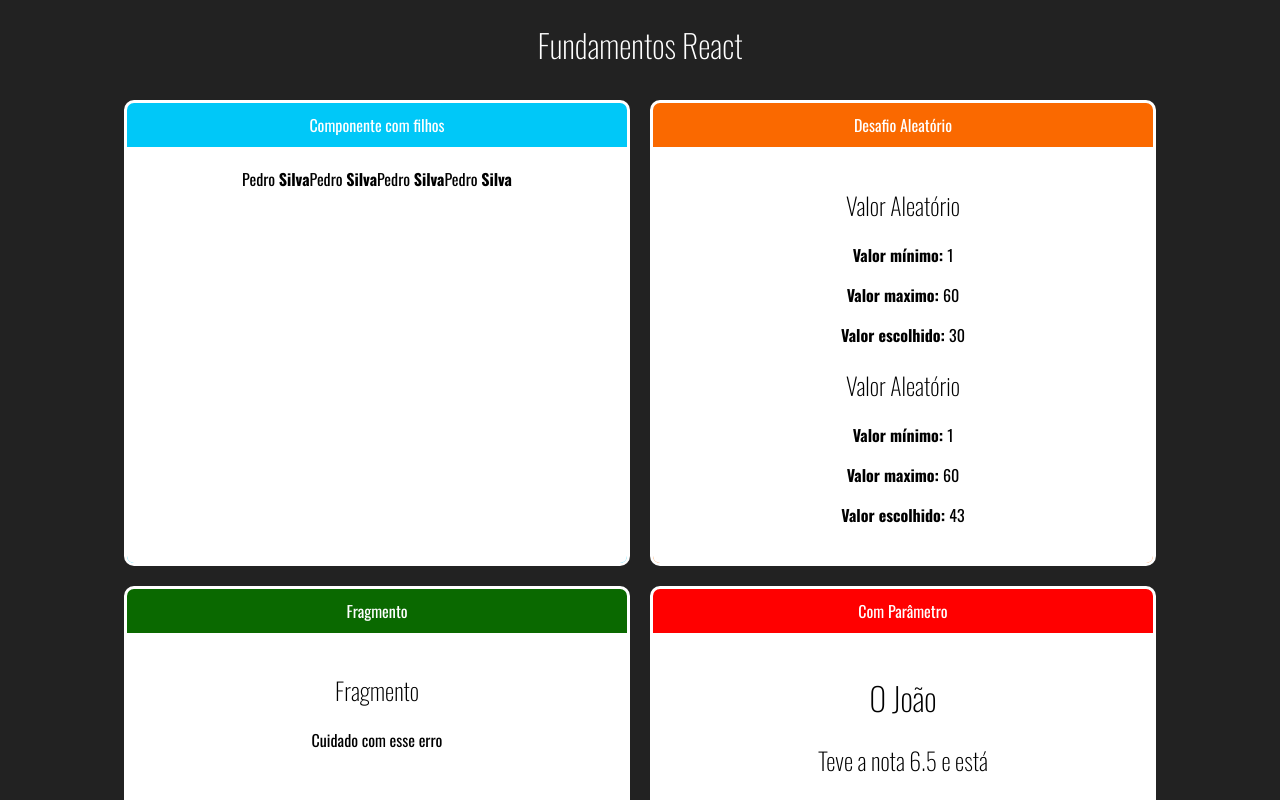
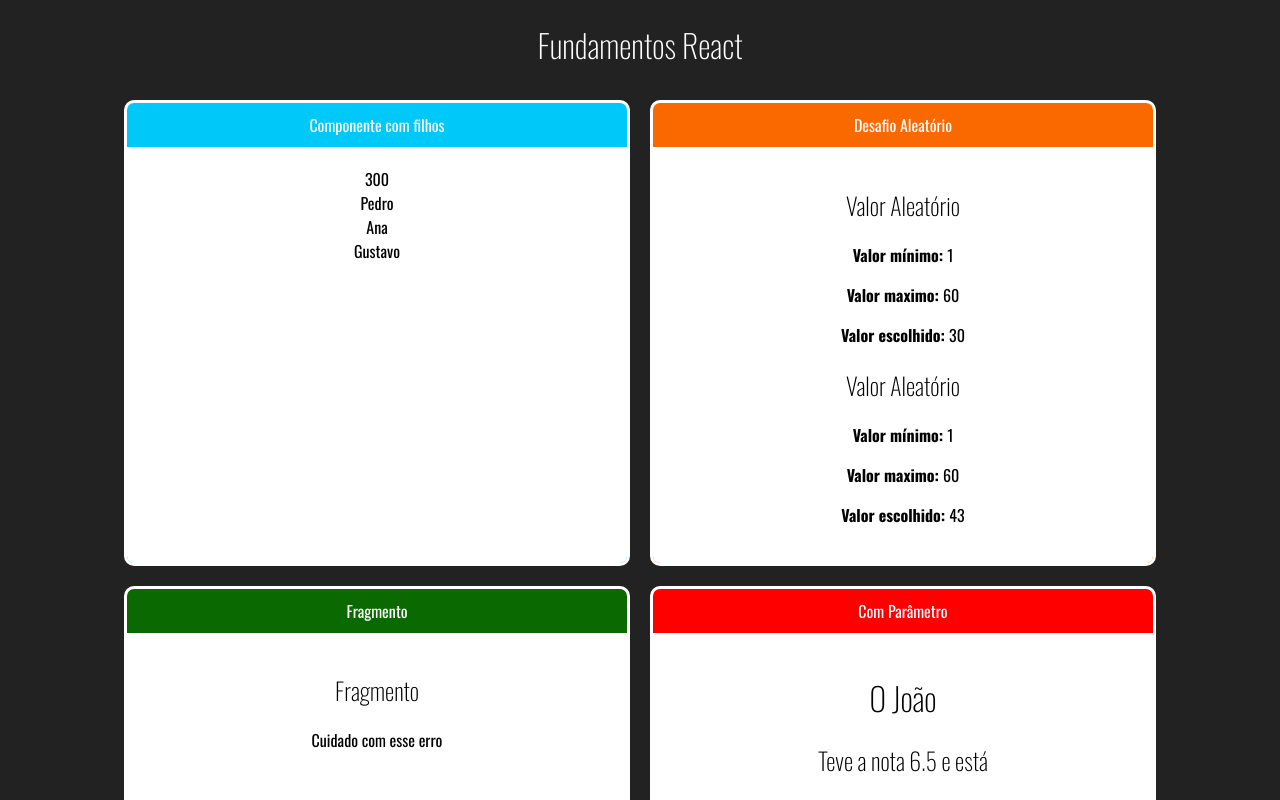
Before and after one commit to arielpellegrino/ReactJS-COD3, a React app in the folder fundamentos React/fundamentos-react/: page / in a window 1280 px wide. Shown: the top 800 px of the page. Built offline with nearby package versions, Linux system fonts and the light colour scheme.

Commit message:
Update arquivo: aulas sobre repasse de dados

```diff
--- a/fundamentos React/fundamentos-react/src/components/App.jsx
+++ b/fundamentos React/fundamentos-react/src/components/App.jsx
@@ -6,6 +6,7 @@ import Aleatorio from "./basicos/Aleatorio";
 import Card from "./layout/Card";
 import "./App.css";
 import Familia from "./basicos/Familia";
+import FamiliaMembro from "./basicos/FamiliaMembro";
 
 export default function App(){
   return (
@@ -13,7 +14,11 @@ export default function App(){
         <h1> Fundamentos React</h1>
             <div className="Cards">
                 <Card titulo="Componente com filhos" color="#00C8F8">
-                    <Familia></Familia>
+                    <Familia sobrenome="Ferreira">
+                        <FamiliaMembro nome="Pedro" />
+                        <FamiliaMembro nome="Ana" />
+                        <FamiliaMembro nome="Gustavo" />
+                    </Familia>
                 </Card>
 
 
--- a/fundamentos React/fundamentos-react/src/components/basicos/Familia.jsx
+++ b/fundamentos React/fundamentos-react/src/components/basicos/Familia.jsx
@@ -1,13 +1,11 @@
 import React from "react";
-import FamiliaMembro from "./FamiliaMembro";
+
 
 export default function Familia(props) {
     return (
         <div>
-            <FamiliaMembro></FamiliaMembro>
-            <FamiliaMembro></FamiliaMembro>
-            <FamiliaMembro></FamiliaMembro>
-            <FamiliaMembro></FamiliaMembro>
+            {30 * 10}
+            {props.children}
         </div>
     );
 }
--- a/fundamentos React/fundamentos-react/src/components/basicos/FamiliaMembro.jsx
+++ b/fundamentos React/fundamentos-react/src/components/basicos/FamiliaMembro.jsx
@@ -3,8 +3,8 @@ import React from "react";
 
 export default function FamiliaMembro(props){
     return (
-        <span>
-            Pedro <strong>Silva</strong>
-        </span>
+        <div>
+            {props.nome} <strong>{props.sobrenome}</strong>
+        </div>
     );
 }
```
Also changed, not shown: fundamentos React/fundamentos-react/public/index.html (+0 -9 lines).
